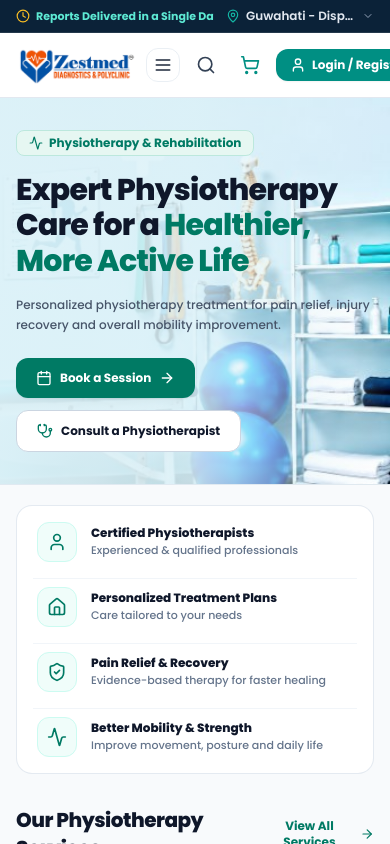
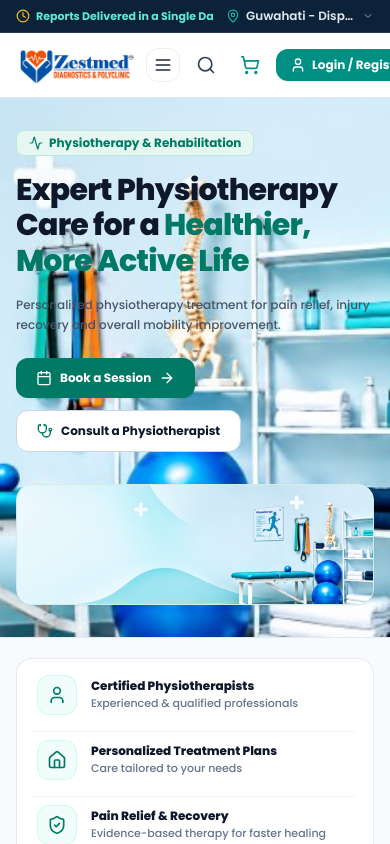
Before and after one commit to Ajayendra30/ZESTMED, a React (Vite) app: page /physio in a window 390 px wide. Shown: the top 844 px of the page. Built offline with nearby package versions, Linux system fonts and the light colour scheme.

Commit message:
fix: remove background gradient overlay to keep Physiotherapy hero background 100% crisp and unblurred

```diff
--- a/src/pages/PhysiotherapyPage.jsx
+++ b/src/pages/PhysiotherapyPage.jsx
@@ -256,19 +256,17 @@ export default function PhysiotherapyPage() {
     <div className="min-h-screen bg-[#F8FAFC] pb-16 font-sans select-none">
 
       {/* ========================================================================= */}
-      {/* 1. HERO BANNER - Full-Width Edge to Edge (No Outer Card Box)              */}
+      {/* 1. HERO BANNER - Full-Width Edge to Edge (Crisp Unblurred Background)     */}
       {/* ========================================================================= */}
-      <section className="relative overflow-hidden w-full border-b border-slate-200/80 bg-gradient-to-r from-[#DDF2F8] via-[#E2F4F7] to-[#DCF2ED] min-h-[340px] sm:min-h-[380px] lg:min-h-[400px] xl:min-h-[420px] flex items-center">
+      <section className="relative overflow-hidden w-full border-b border-slate-200/80 bg-[#E2F4F8] min-h-[340px] sm:min-h-[380px] lg:min-h-[400px] xl:min-h-[420px] flex items-center">
 
-        {/* High-Resolution Hero Background Image - Integrated Full-Width Panorama */}
+        {/* Full-Width Crisp Background Image - 100% Sharp, No Blur, No Overlay */}
         <div className="absolute inset-0 pointer-events-none select-none overflow-hidden">
           <img
             src="/physio-hero-bg.jpg"
             alt="ZESTMED Physiotherapy Clinic Background"
             className="w-full h-full object-cover object-[right_bottom]"
           />
-          {/* Subtle left gradient overlay ensuring 100% crystal-clear text contrast */}
-          <div className="absolute inset-y-0 left-0 w-full lg:w-[58%] xl:w-[52%] bg-gradient-to-r from-[#DDF2F8]/95 via-[#DDF2F8]/85 to-transparent pointer-events-none" />
         </div>
 
         <div className="relative z-10 w-full px-4 sm:px-6 lg:px-8 xl:px-12 2xl:px-16 py-8 sm:py-10 grid grid-cols-1 lg:grid-cols-12 gap-8 items-center">
@@ -317,8 +315,19 @@ export default function PhysiotherapyPage() {
             </div>
           </div>
 
-          {/* Right Column: Open space ensuring clinic equipment is 100% visible and unobstructed */}
-          <div className="hidden lg:block lg:col-span-5 xl:col-span-6 min-h-[340px] pointer-events-none" />
+          {/* Right Column: Hero Visual */}
+          <div className="lg:col-span-5 xl:col-span-6 flex justify-center lg:justify-end">
+            {/* On mobile / small screens, clean responsive card showcasing the new clinic visual */}
+            <div className="block lg:hidden w-full max-w-[460px] rounded-2xl overflow-hidden shadow-sm border border-[#CDEFE6] bg-white">
+              <img
+                src="/physio-hero-bg.jpg"
+                alt="ZESTMED Physiotherapy Clinic"
+                className="w-full h-auto object-cover object-right max-h-[260px] select-none"
+              />
+            </div>
+            {/* On desktop, keep open space so the background panorama shines through without obstruction */}
+            <div className="hidden lg:block w-full min-h-[340px] pointer-events-none" />
+          </div>
 
         </div>
       </section>
```
